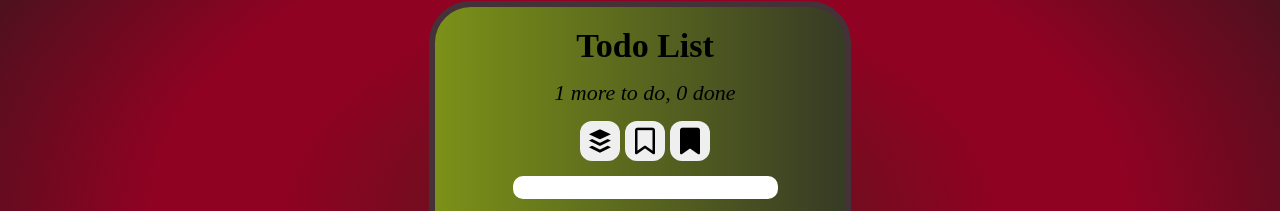
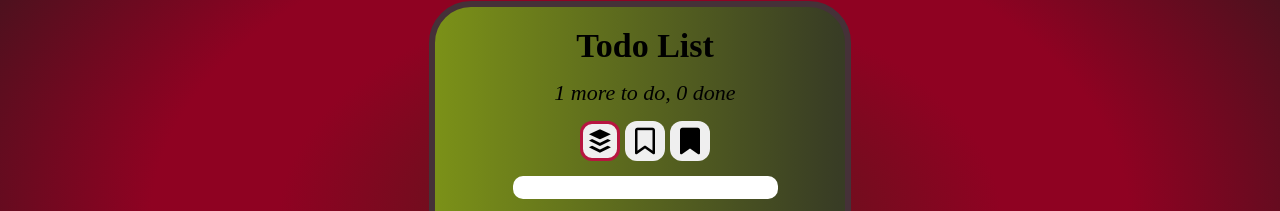
Before and after one commit to DuremarDuremar/todo_react, a React (Create React App) app: page / in a window 1280 px wide. Shown: the part 177-388 px from the top of the page. Built offline with nearby package versions, Linux system fonts and the light colour scheme.

Commit message:
todoSearch

```diff
--- a/src/components/todoList.js
+++ b/src/components/todoList.js
@@ -49,8 +49,6 @@ const StyleList = styled.div`
 
 const TodoList = ({ data, deleteItem, importantItem, doneItem }) => {
   const elements = data.map((item, index) => {
-    console.log(item);
-
     const classImportant = item.important ? " list_important" : " ";
     const classDone = item.done ? " list_done" : " ";
     const classLabel = "list_name" + classImportant + classDone;
--- a/src/components/todoSearch.js
+++ b/src/components/todoSearch.js
@@ -1,4 +1,4 @@
-import React from "react";
+import React, { useState } from "react";
 import styled from "styled-components";
 
 const StyleSearch = styled.div`
@@ -7,27 +7,65 @@ const StyleSearch = styled.div`
     height: 40px;
     border-radius: 30%;
     margin: 15px 0;
+    outline: none;
     &:not(:first-child) {
       margin-left: 5px;
+    }
+    &:hover {
+      color: #b71540;
     }
   }
   input {
     font-size: 20px;
     border-radius: 10px;
   }
+  .btn_active {
+    border: 3px solid #b71540;
+  }
 `;
 
 const TodoSearch = () => {
+  const [btn, setBtn] = useState([
+    { id: "all", class: "btn_active" },
+    { id: "active", class: "" },
+    { id: "done", class: "" },
+  ]);
+
+  const onBtn = (id) => {
+    setBtn(
+      btn.map((item) => {
+        if (id === item.id) {
+          item.class = "btn_active";
+        } else {
+          item.class = "";
+        }
+        return item;
+      })
+    );
+  };
+
   return (
     <StyleSearch>
       <div className="button_search">
-        <button>
+        <button
+          onClick={() => onBtn("all")}
+          className={btn[0].class}
+          id={btn[0].id}
+        >
           <i className="fab fa-buffer fa-2x"></i>
         </button>
-        <button>
+        <button
+          onClick={() => onBtn("active")}
+          className={btn[1].class}
+          id={btn[1].id}
+        >
           <i className="far fa-bookmark fa-2x"></i>
         </button>
-        <button>
+        <button
+          onClick={() => onBtn("done")}
+          className={btn[2].class}
+          id={btn[2].id}
+        >
           <i className="fas fa-bookmark fa-2x"></i>
         </button>
       </div>
```
Also changed, not shown: 1 other file (tests, documents, lock files or other folders).
